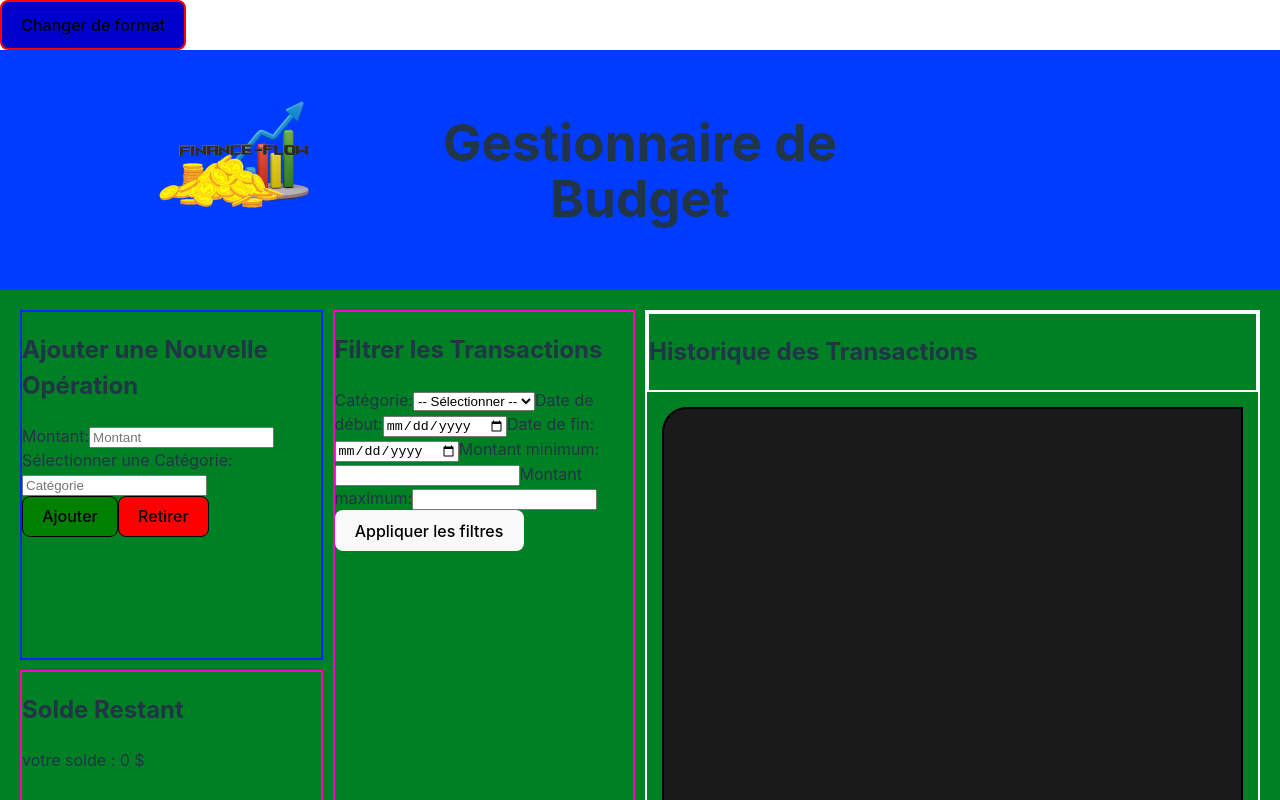
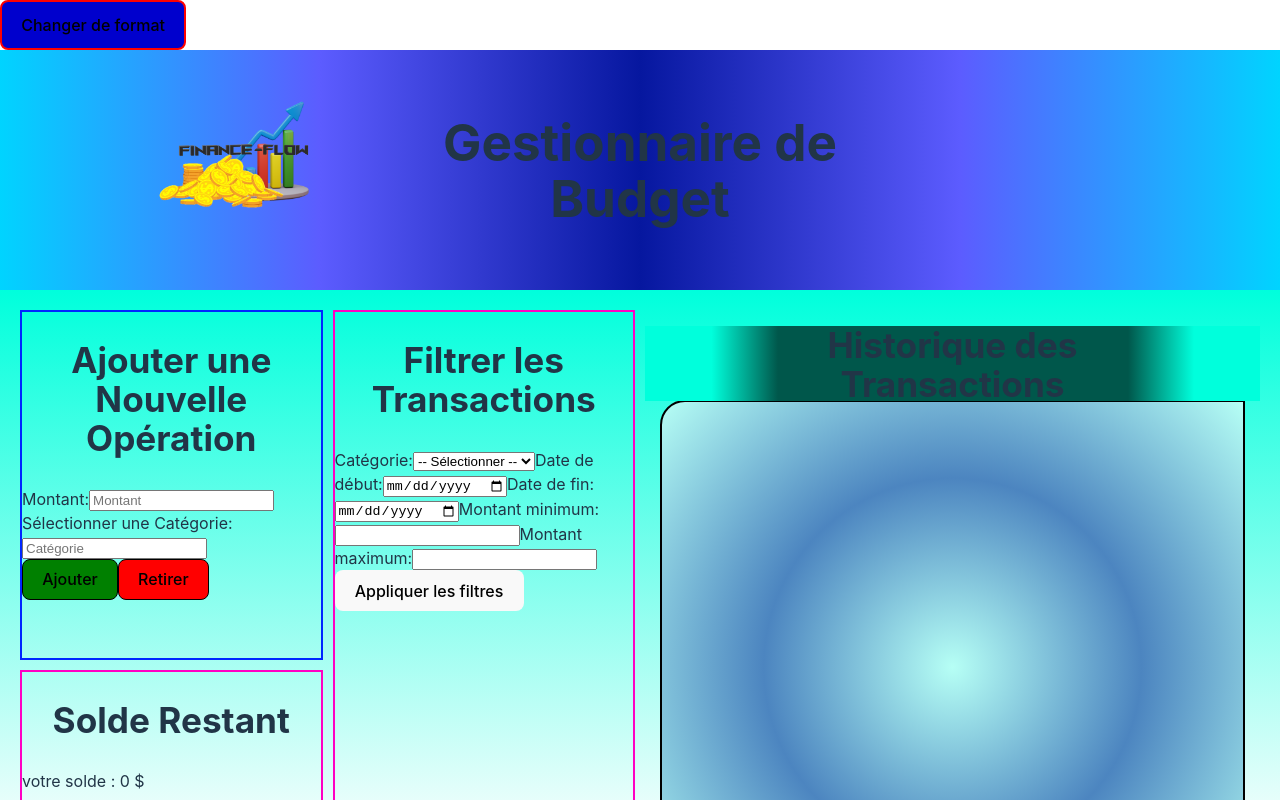
Before and after one commit to bruno-jimenez/finance-flow, a React (Vite) app in the folder FinanceFlow/: page / in a window 1280 px wide. Shown: the top 800 px of the page. Built offline with nearby package versions, Linux system fonts and the light colour scheme.

Commit message:
adding the new change for css

```diff
--- a/FinanceFlow/src/CSS/index.css
+++ b/FinanceFlow/src/CSS/index.css
@@ -100,7 +100,10 @@ div[class*="header"] {
   grid-template-columns: 1fr 1fr 1fr;
   grid-template-rows: 200px;
   grid-gap: 10px;
-  background-color: rgb(0, 60, 255);
+  background: rgb(0,212,255);
+  background: linear-gradient(90deg, rgba(0,212,255,1) 0%,
+   rgba(92,92,255,1) 25%, rgba(6,23,159,1) 50%,
+   rgba(92,92,255,1) 75%, rgba(0,212,255,1) 100%);
   padding: 20px;
   place-items: center;
 }
@@ -111,7 +114,9 @@ div[class*="principale"] {
   grid-template-columns: repeat(4, 1fr);
   grid-template-rows: repeat(2, 350px);
   grid-gap: 10px;
-  background-color: rgb(0, 128, 36);
+  background: rgb(0,255,220);
+  background: linear-gradient(180deg, rgba(0,255,220,1) 0% ,
+   rgba(254,254,254,1) 75%);
   padding: 20px;
 
 }
@@ -161,6 +166,15 @@ h1 {
 
 }
 
+h2 {
+
+  font-size: 2.2em;
+  line-height: 1.1;
+  align-self: center;
+  text-align: center;
+
+}
+
 #un {
 
   align-self: center;
@@ -192,6 +206,7 @@ div[class*="Operation"] {
   grid-row: 1/2;
   border: 2px solid #0026ff; /* bordure de la boîte */
 
+
 }
 
 div[class*="howmuch"] {
@@ -215,7 +230,6 @@ div[class*="logs"] {
 
   grid-row: 1/3;
   grid-column: 3/5;
-  border: 2px solid #ffffff; /* bordure de la boîte */
 
 }
 
@@ -228,14 +242,52 @@ div[class*="logs"] {
   grid-template-rows: auto 1fr auto; /* Une ligne pour le titre, une pour la liste, une pour les boutons */
   height: 100%; /* Ajustez en fonction de la hauteur souhaitée du conteneur */
 
+
 }
 
 .title-logs {
 
-  align-items: center;
+  display: grid;
+  grid-template-columns: 1fr 350px 1fr;
+  height: 75px;
+
 
 }
 
+#deux {
+
+  grid-column: 1/2;
+  grid-row: 1/2;
+  background: rgb(0,255,220);
+  background: linear-gradient(90deg, rgba(0,255,220,1) 0%, rgba(0,255,220,1) 50%, rgba(0,87,75,1) 100%);
+  height: 75px;
+
+}
+
+#logs {
+
+  align-self: center;
+  text-align: center;
+  grid-column: 2/3;
+  grid-row: 1/2;
+  background-color: rgba(0, 87, 75, 1);
+  height: 75px;
+  margin-top: 16px;
+  margin-bottom: 16px;
+  justify-content: center;
+  text-align: center;
+
+}
+
+#trois {
+
+  grid-column: 3/4;
+  grid-row: 1/2;
+  background: rgb(0,255,220);
+background: linear-gradient(270deg, rgba(0,255,220,1) 0%, rgba(0,255,220,1) 50%, rgba(0,87,75,1) 100%);
+height: 75px;
+
+}
 
 .transaction-list {
 
@@ -243,11 +295,15 @@ div[class*="logs"] {
   margin: 15px;
   border-radius: 25px 0px 0px 25px;
   border:solid 2px #000000;
-  background-color: #1a1a1a;
+
   display: grid;
   grid-template-columns: repeat(3, 1fr); /* Trois colonnes par transaction */
   gap: 10px; /* Espace entre les transactions */
   padding: 15px;
+
+  background: rgb(182,255,245);
+  background: radial-gradient(circle, rgba(182,255,245,1) 0%,
+   rgba(76,133,192,1) 48%, rgba(182,255,245,1) 100%);
 
 }
 
@@ -271,21 +327,24 @@ div[class*="logs"] {
 .transaction-list::-webkit-scrollbar-track {
     background-color: #808080; /* Couleur de la piste de défilement */
 }
+
 .transaction-item {
 
   height: 150px;
-  border: 1px solid #ff0e0e;
+  border: 1px solid #000000;
   padding: 10px;
+  border-radius: 15%;
+  background-color: #5d5d5d;
 
 }
 
-            .button-container {
+.button-container {
 
-                display: grid;
-                grid-template-columns: 1fr 1fr; /* Deux colonnes pour les boutons */
-                gap: 10px; /* Espace entre les boutons */
+  display: grid;
+  grid-template-columns: 1fr 1fr; /* Deux colonnes pour les boutons */
+  gap: 10px; /* Espace entre les boutons */
 
-            }
+}
 
 
 
--- a/FinanceFlow/src/component/AddNewOperation.jsx
+++ b/FinanceFlow/src/component/AddNewOperation.jsx
@@ -37,7 +37,7 @@ const AddNewOperation = ({ addTransaction }) => {
 
   return (
     <div className="Operation-component">
-      <h2>Ajouter une Nouvelle Opération</h2>
+      <h2 id='Addop'>Ajouter une Nouvelle Opération</h2>
       <label>Montant:</label>
       <input
         type="text"
--- a/FinanceFlow/src/component/DataCategorie.jsx
+++ b/FinanceFlow/src/component/DataCategorie.jsx
@@ -14,7 +14,7 @@ const DataCategorie = ({ categories, addCategory }) => {
 
   return (
     <div className='categorie-container'>
-      <h2>Gestion des Catégories</h2>
+      <h2 id='categ'>Gestion des Catégories</h2>
       <div>
         <label>Nouvelle Catégorie:</label>
         <input
--- a/FinanceFlow/src/component/TransactionLogs.jsx
+++ b/FinanceFlow/src/component/TransactionLogs.jsx
@@ -23,22 +23,26 @@ const TransactionLogs = ({ transactions, clearHistory }) => {
   return (
     <div className="Transactionlogs-container">
       <div className="title-logs">
-      <h2>Historique des Transactions</h2>
+      <p id='deux'></p>
+        <h2 id='logs'>Historique des Transactions</h2>
+      <p id='trois'></p>
       </div>
       <div className="transaction-list" ref={transactionListRef}>
-        {transactions.slice(0, 9).reverse().map((transaction, index) => (
-          <div key={index} className="transaction-item">
+        {transactions.slice(0, 18).reverse().map((transaction, index) => {
+          const adjustedIndex = transactions.length - 1 - index;
+          return (
+            <div key={adjustedIndex} className="transaction-item">
               <p>Montant: {transaction.amount} $</p>
               <p>Catégorie: {transaction.category}</p>
               <p>Date: {transaction.date}</p>
               {/* Ajoutez d'autres champs de saisie pour les informations supplémentaires si nécessaire */}
               <hr />
             </div>
-        ))}
+          );
+        })}
       </div>
       <div className="button-container">
         <button onClick={handleClearHistory} id='clear'>Clear History</button>
-
         <button id='edit'>Edit</button>
         {/* Ajoutez d'autres boutons ou éléments de menu déroulant ici pour l'édition */}
       </div>
```
Lines whose indentation alone changed are shown as unchanged.
